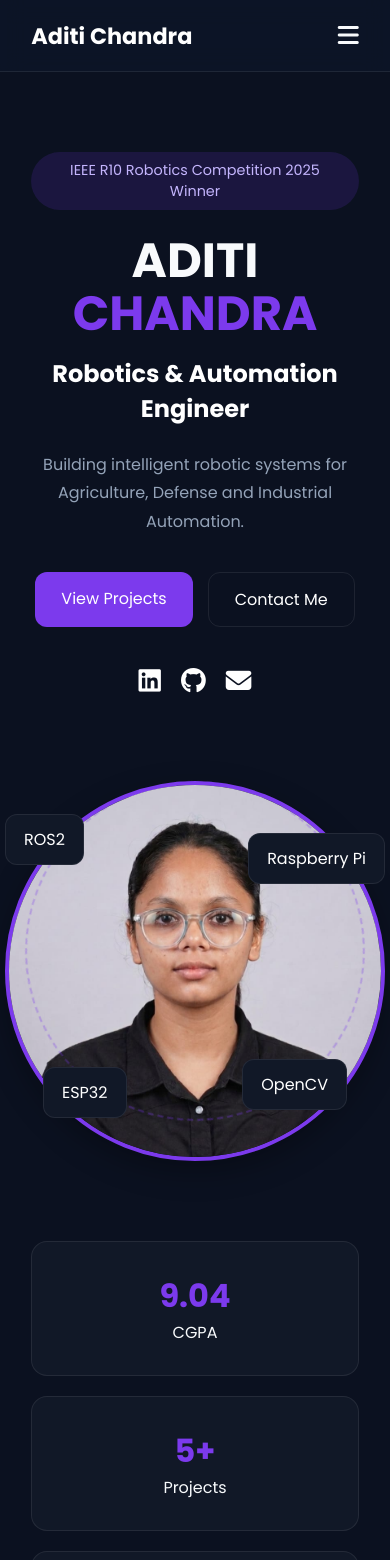
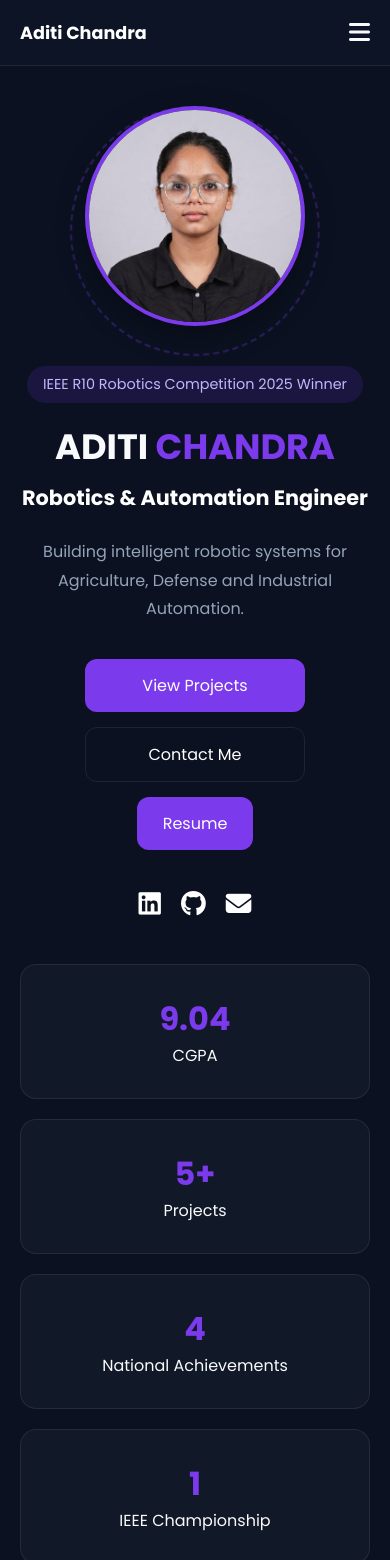
Before and after one commit to Aditi7105/aditi-portfolio, a plain HTML site: page index.html in a window 390 px wide. Shown: the top 1560 px of the page. Drawn offline with Linux system fonts and the light colour scheme.

Commit message:
updated mobile features

```diff
--- a/index.html
+++ b/index.html
@@ -96,6 +96,14 @@
                 <a href="#contact" class="secondary-btn">
                     Contact Me
                 </a>
+
+                <a href="resume/Aditi_Chandra_Resume_.pdf"
+                   target="_blank"
+                   class="mobile-resume-btn">
+                   Resume
+                </a>
+
+
 
             </div>
 
--- a/style.css
+++ b/style.css
@@ -25,9 +25,7 @@ body {
         #1E1B4B
     );
 
-    background-size:400% 400%;
 
-    animation:gradientBG 15s ease infinite;
 }
 
 
@@ -842,34 +840,6 @@ footer {
     background:#7C3AED;
 }
 
-@keyframes gradientBG{
-
-0%{
-background-position:0% 50%;
-}
-
-50%{
-background-position:100% 50%;
-}
-
-100%{
-background-position:0% 50%;
-}
-
-}
-
-#particles-js{
-
-position:fixed;
-
-top:0;
-left:0;
-
-width:100%;
-height:100%;
-
-z-index:-1;
-}
 
 .project-card{
 
@@ -1000,3 +970,235 @@ transform:none !important;
 .section-title::after{
 display:none !important;
 }
+
+/* =====================================
+   MOBILE RESPONSIVE FINAL FIX
+===================================== */
+
+@media screen and (max-width: 768px){
+
+    /* HERO */
+
+    .hero{
+
+        flex-direction: column-reverse;
+
+        text-align:center;
+
+        gap:40px;
+
+        padding:40px 20px;
+    }
+
+    .hero-left,
+    .hero-right{
+
+        width:100%;
+    }
+
+    .hero h1{
+
+        font-size:2.7rem;
+    }
+
+    .hero h2{
+
+        font-size:1.3rem;
+    }
+
+    .hero p{
+
+        max-width:100%;
+    }
+
+    /* PROFILE IMAGE */
+
+    .hero-right img{
+
+        width:250px !important;
+        height:250px !important;
+    }
+
+    .photo-ring{
+
+        width:280px;
+        height:280px;
+    }
+
+    /* HIDE FLOATING TAGS */
+
+    .tech{
+
+        display:none;
+    }
+
+    /* BUTTONS */
+
+    .hero-buttons{
+
+        flex-direction:column;
+
+        align-items:center;
+
+        width:100%;
+    }
+
+    .primary-btn,
+    .secondary-btn{
+
+        width:220px;
+
+        text-align:center;
+    }
+
+    /* SOCIALS */
+
+    .socials{
+
+        justify-content:center;
+    }
+
+    /* NAVBAR */
+
+    .navbar{
+
+        padding:15px 20px;
+    }
+
+    .logo{
+
+        font-size:1.1rem;
+    }
+
+    /* STATS */
+
+    .stats{
+
+        grid-template-columns:1fr;
+
+        padding:0 20px 50px;
+    }
+
+    /* SKILLS */
+
+    .skills-grid{
+
+        grid-template-columns:1fr;
+    }
+
+    /* PROJECTS */
+
+    .project-grid{
+
+        grid-template-columns:1fr;
+    }
+
+    .project-card img{
+
+        height:200px;
+    }
+
+    /* EXPERIENCE */
+
+    .experience-header{
+
+        flex-direction:column;
+
+        align-items:flex-start;
+
+        gap:10px;
+    }
+
+    /* ABOUT HIGHLIGHTS */
+
+    .about-highlights{
+
+        grid-template-columns:1fr;
+    }
+
+    /* CONTACT */
+
+    .contact-links{
+
+        flex-direction:column;
+    }
+
+    .contact-links a{
+
+        width:100%;
+
+        text-align:center;
+    }
+
+    /* MODAL */
+
+    .modal-content{
+
+        width:95%;
+
+        padding:20px;
+    }
+
+    .modal-gallery{
+
+        grid-template-columns:1fr;
+    }
+
+}
+
+/* EXTRA SMALL PHONES */
+
+@media screen and (max-width:480px){
+
+    .hero h1{
+
+        font-size:2.2rem;
+    }
+
+    .hero-right img{
+
+        width:220px !important;
+        height:220px !important;
+    }
+
+    .photo-ring{
+
+        width:250px;
+        height:250px;
+    }
+
+    .section{
+
+        padding:70px 20px;
+    }
+
+    .section-title{
+
+        font-size:2rem;
+    }
+
+}
+
+.mobile-resume-btn{
+
+    display:none;
+
+    text-decoration:none;
+
+    background:#7C3AED;
+
+    color:white;
+
+    padding:14px 26px;
+
+    border-radius:12px;
+}
+
+@media(max-width:768px){
+
+    .mobile-resume-btn{
+
+        display:inline-block;
+    }
+
+}
```
